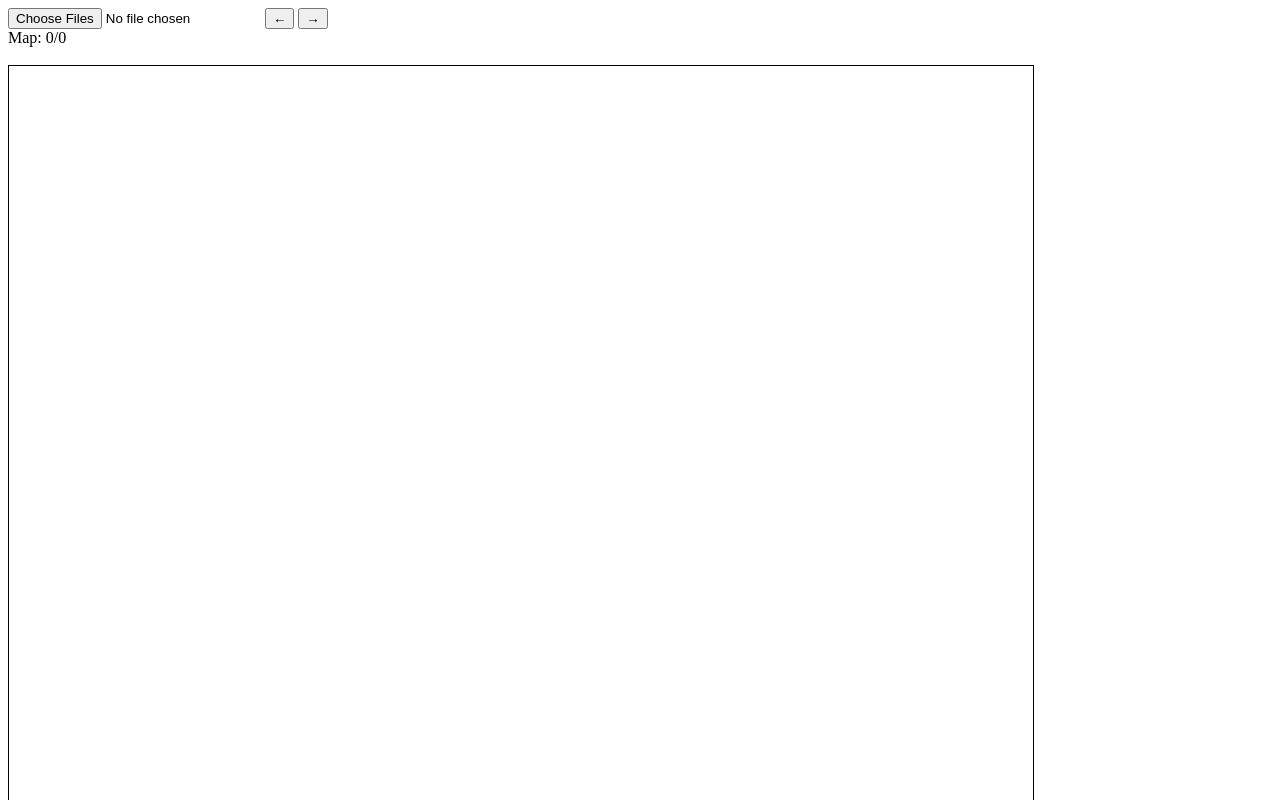
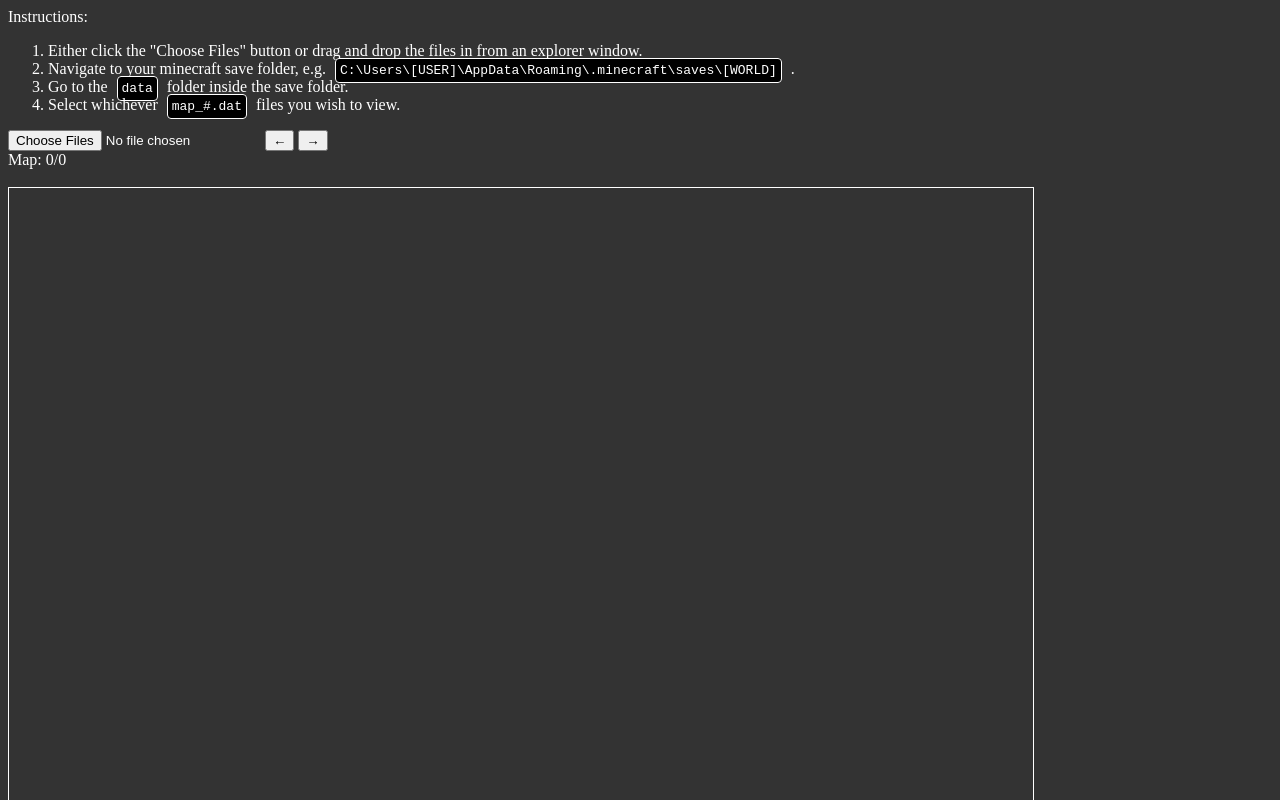
Before and after one commit to xiej2520/MCMapReader, a plain HTML site: page index.html in a window 1280 px wide. Shown: the top 800 px of the page. Drawn offline with Linux system fonts and the light colour scheme.

Commit message:
Added instructions and some formatting

```diff
--- a/main.html
+++ b/index.html
@@ -8,6 +8,15 @@
 	<script type="text/javascript" src="colorTable.js"></script>
 </head>
 <body>
+	<div id="instructions">
+		Instructions:
+		<ol>
+			<li>Either click the "Choose Files" button or drag and drop the files in from an explorer window.</li>
+			<li>Navigate to your minecraft save folder, e.g. <code>C:\Users\[USER]\AppData\Roaming\.minecraft\saves\[WORLD]</code> .</li>
+			<li>Go to the <code>data</code> folder inside the save folder.</li>
+			<li>Select whichever <code>map_#.dat</code> files you wish to view.</li>
+		</ol>
+	</div>
 	<input type="file" id="fileSelect" accept=".nbt, .dat" multiple/>
 	<input type="button" id="mapLeft" value="←"/>
 	<input type="button" id="mapRight" value="→"/>
--- a/style.css
+++ b/style.css
@@ -1,3 +1,17 @@
+body {
+	background-color: #333;
+	color: #FFF;
+}
+
+code {
+	background-color: #000;
+	border: 1px solid #FFF;
+	border-radius: 4px;
+	color: #FFF;
+	padding: 3pt;
+	margin: 5px;
+}
+
 canvas {
-	border: 1px solid black;
+	border: 1px solid white;
 }
```
